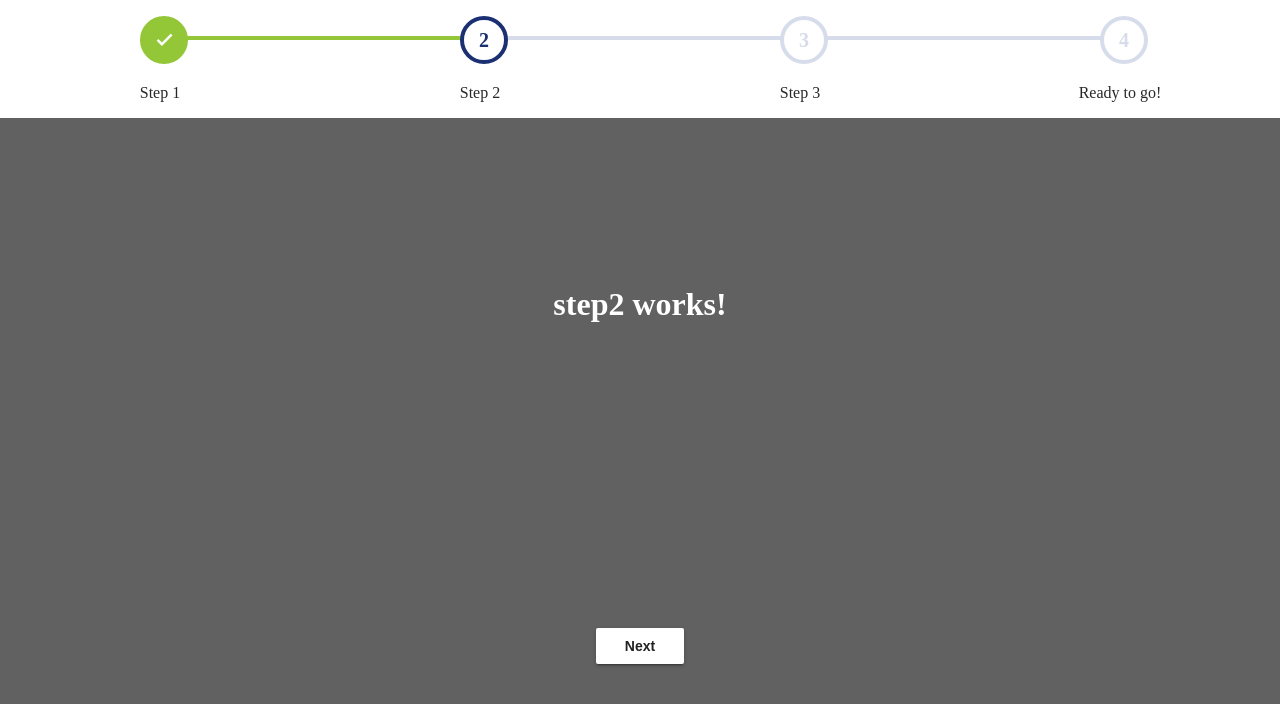
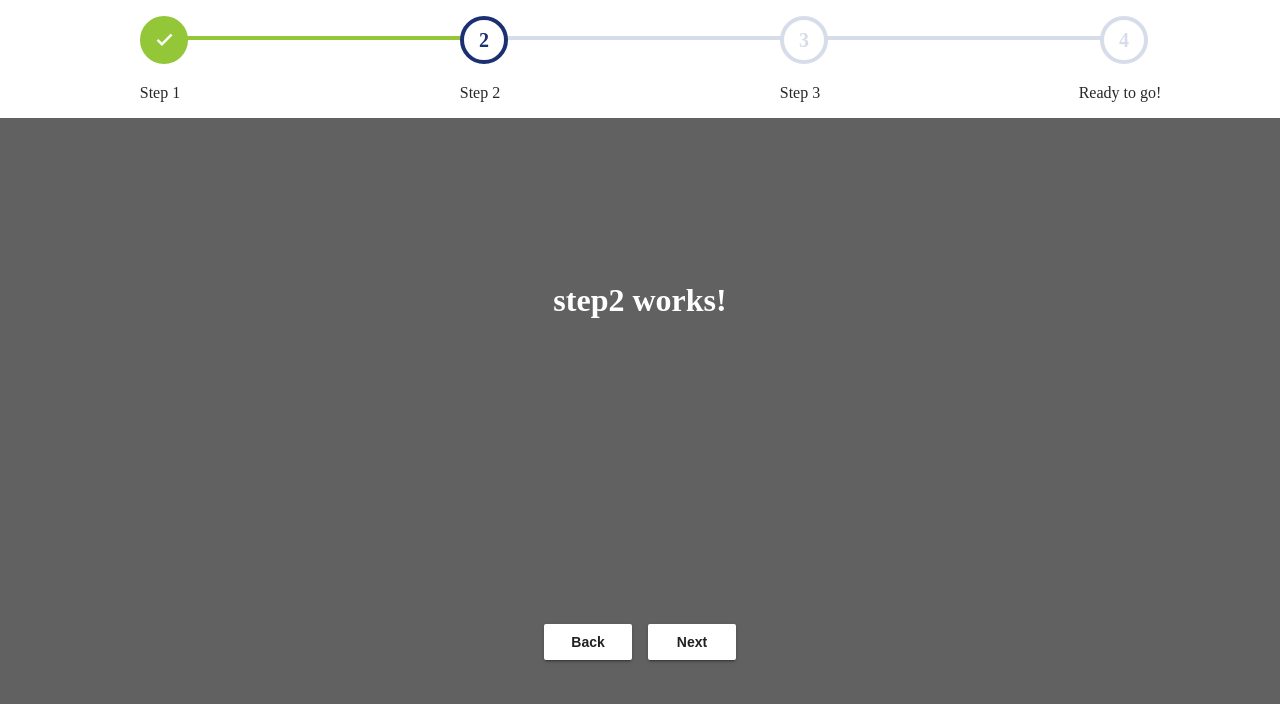
Before and after one commit to danidelgadoz/ngx-wizard, an Angular app: page /step2 in a window 1280 px wide. Shown: the top 704 px of the page. Built offline with nearby package versions, Linux system fonts and the light colour scheme.

Commit message:
adding go back button for routing demo

```diff
--- a/src/app/pages/step2/step2.component.html
+++ b/src/app/pages/step2/step2.component.html
@@ -2,4 +2,7 @@
   step2 works!
 </p>
 
-<button routerLink="/step3">Next</button>
+<div>
+  <button (click)="goBack()">Back</button>
+  <button routerLink="/step3">Next</button>
+</div>
--- a/src/app/pages/step2/step2.component.ts
+++ b/src/app/pages/step2/step2.component.ts
@@ -1,4 +1,5 @@
 import { Component, OnInit } from '@angular/core';
+import { Location } from '@angular/common';
 import { WizardService } from '../../wizard/wizard.service';
 
 @Component({
@@ -8,11 +9,15 @@ import { WizardService } from '../../wizard/wizard.service';
 })
 export class Step2Component implements OnInit {
 
-  constructor(private wizardService: WizardService) { }
+  constructor(private wizardService: WizardService, private _location: Location) { }
 
   ngOnInit() {
     // send a step(number) to subscribers via observable subject
     this.wizardService.sendStep(1);
   }
 
+  goBack() {
+    this._location.back();
+  }
+
 }
--- a/src/app/pages/step3/step3.component.html
+++ b/src/app/pages/step3/step3.component.html
@@ -2,4 +2,7 @@
   step3 works!
 </p>
 
-<button routerLink="/step4">Next</button>
+<div>
+  <button (click)="goBack()">Back</button>
+  <button routerLink="/step4">Next</button>
+</div>
--- a/src/app/pages/step3/step3.component.ts
+++ b/src/app/pages/step3/step3.component.ts
@@ -1,4 +1,5 @@
 import { Component, OnInit } from '@angular/core';
+import { Location } from '@angular/common';
 import { WizardService } from '../../wizard/wizard.service';
 
 @Component({
@@ -8,11 +9,15 @@ import { WizardService } from '../../wizard/wizard.service';
 })
 export class Step3Component implements OnInit {
 
-  constructor(private wizardService: WizardService) { }
+  constructor(private wizardService: WizardService, private _location: Location) { }
 
   ngOnInit() {
     // send a step(number) to subscribers via observable subject
     this.wizardService.sendStep(2);
   }
 
+  goBack() {
+    this._location.back();
+  }
+
 }
--- a/src/app/pages/step4/step4.component.html
+++ b/src/app/pages/step4/step4.component.html
@@ -1,3 +1,7 @@
 <p>
   step4 works!
 </p>
+
+<div>
+  <button (click)="goBack()">Back</button>
+</div>
--- a/src/app/pages/step4/step4.component.ts
+++ b/src/app/pages/step4/step4.component.ts
@@ -1,4 +1,5 @@
 import { Component, OnInit } from '@angular/core';
+import { Location } from '@angular/common';
 import { WizardService } from '../../wizard/wizard.service';
 
 @Component({
@@ -8,12 +9,15 @@ import { WizardService } from '../../wizard/wizard.service';
 })
 export class Step4Component implements OnInit {
 
-  constructor(private wizardService: WizardService) { }
+  constructor(private wizardService: WizardService, private _location: Location) { }
 
   ngOnInit() {
     // send a step(number) to subscribers via observable subject
     this.wizardService.sendStep(3);
   }
 
+  goBack() {
+    this._location.back();
+  }
 
 }
--- a/src/styles.scss
+++ b/src/styles.scss
@@ -36,7 +36,7 @@ app-step1, app-step2, app-step3, app-step4 {
     background-color: #fff;
     box-shadow: 0 3px 1px -2px rgba(0,0,0,.2), 0 2px 2px 0 rgba(0,0,0,.14), 0 1px 5px 0 rgba(0,0,0,.12);
     border: none;
-    margin: 0;
+    margin: 8px;
     min-width: 88px;
     line-height: 36px;
     padding: 0 16px;
```
